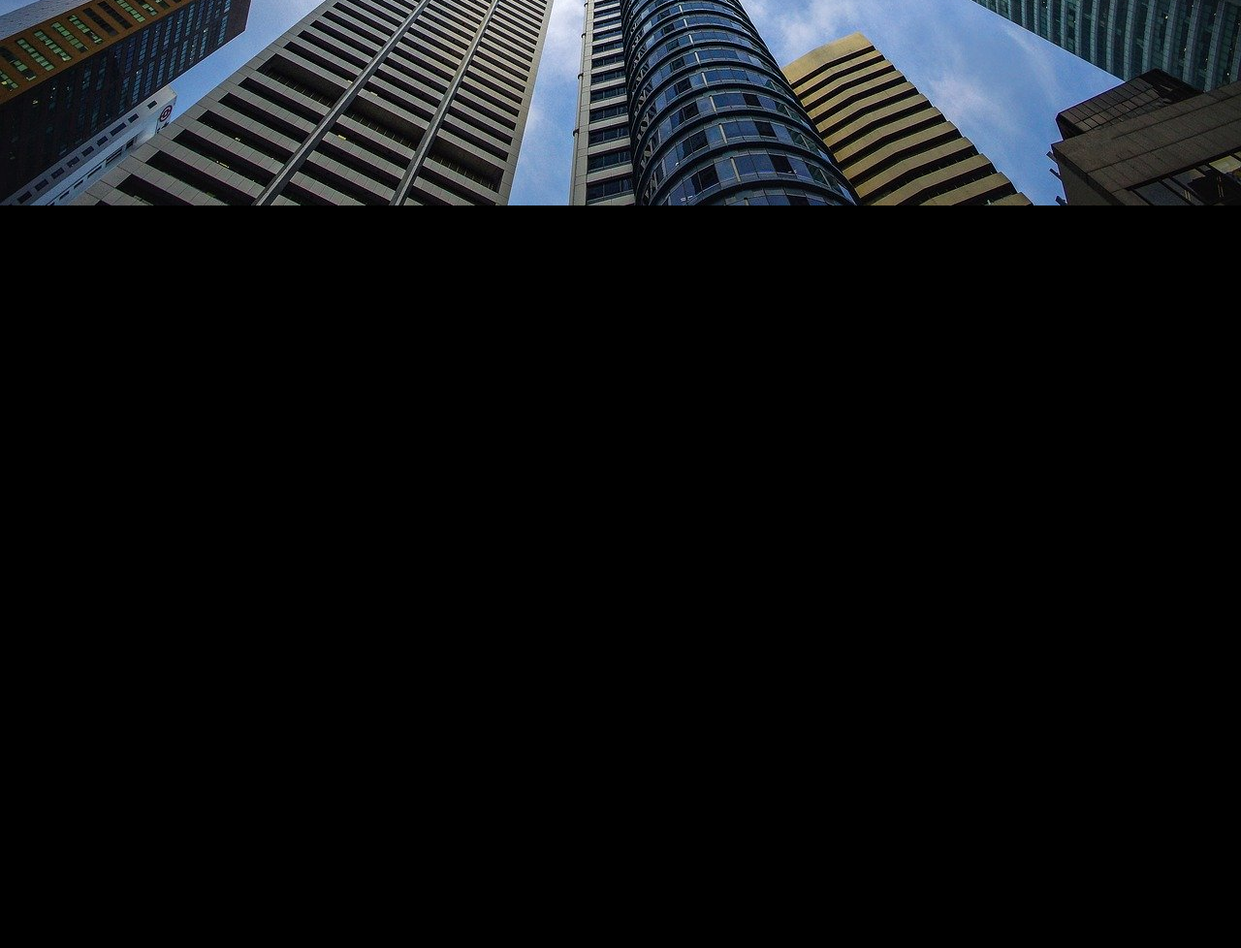
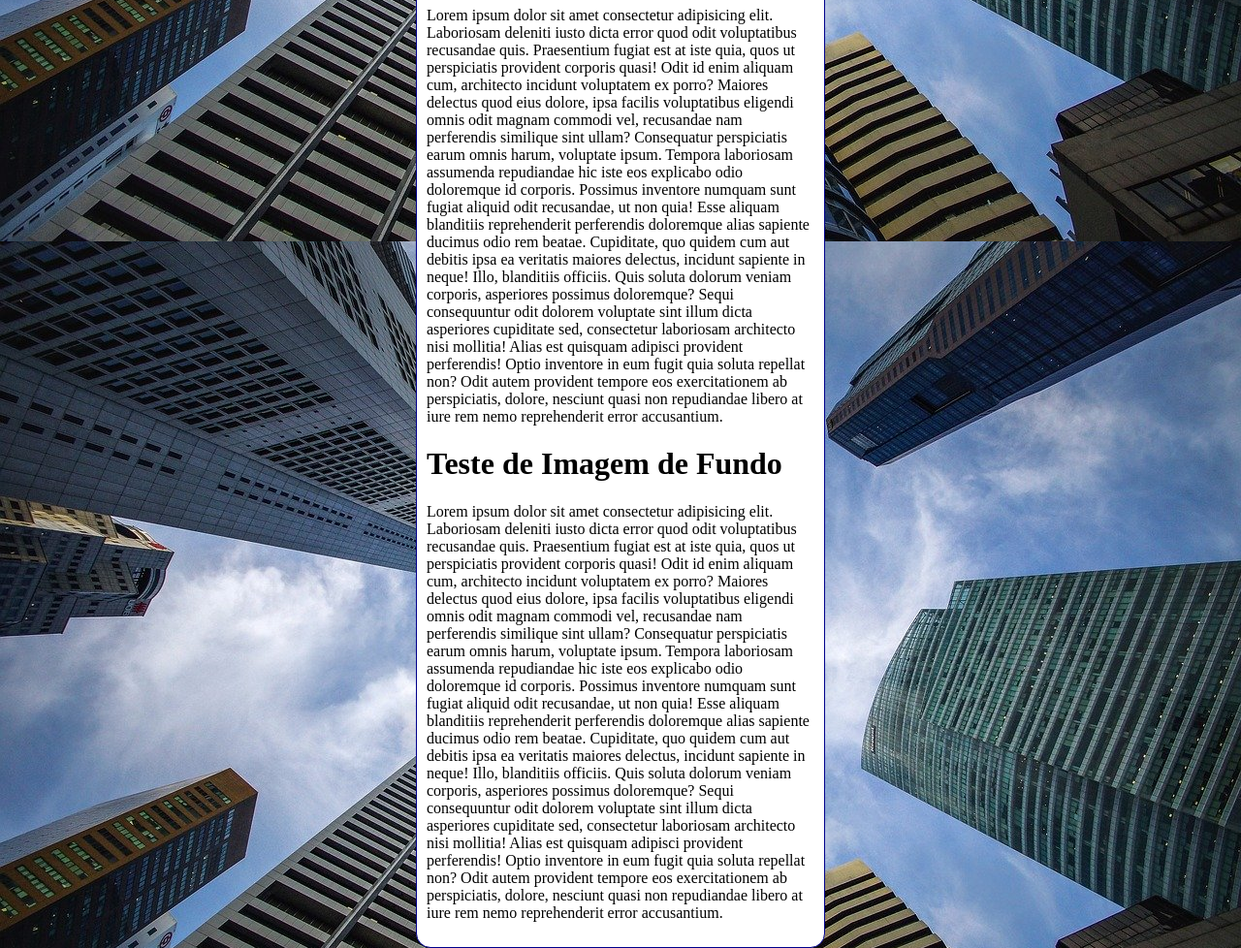
Before and after one commit to JonathanGOSantos/html-css, a plain HTML site: page exercicios/modulo-03/ex22/fundo006.html in a window 1280 px wide. Shown: the part 604-1582 px from the top of the page at 97% size. Before the commit the page ends 816 px from the top, so only its background shows below. Drawn offline with Linux system fonts and the light colour scheme.

Commit message:
Update fundo006.html

```diff
--- a/exercicios/modulo-03/ex22/fundo006.html
+++ b/exercicios/modulo-03/ex22/fundo006.html
@@ -11,7 +11,7 @@
             background-color: black;
             background-image: url('images/wallpaper002.jpg');
             background-position: center top;
-            background-repeat: no-repeat;
+            background-repeat: repeat-y;
             background-size: cover;
         }
 
@@ -29,11 +29,25 @@
     <main>
         <h1>Teste de Imagem de Fundo</h1>
         <p><span>Lorem ipsum dolor sit amet consectetur adipisicing elit. Laboriosam deleniti iusto dicta error quod odit voluptatibus recusandae quis. Praesentium fugiat est at iste quia, quos ut perspiciatis provident corporis quasi!</span>
-            <span>Odit id enim aliquam cum, architecto incidunt voluptatem ex porro? Maiores delectus quod eius dolore, ipsa facilis voluptatibus eligendi omnis odit magnam commodi vel, recusandae nam perferendis similique sint ullam?</span>
-            <span>Consequatur perspiciatis earum omnis harum, voluptate ipsum. Tempora laboriosam assumenda repudiandae hic iste eos explicabo odio doloremque id corporis. Possimus inventore numquam sunt fugiat aliquid odit recusandae, ut non quia!</span>
-            <span>Esse aliquam blanditiis reprehenderit perferendis doloremque alias sapiente ducimus odio rem beatae. Cupiditate, quo quidem cum aut debitis ipsa ea veritatis maiores delectus, incidunt sapiente in neque! Illo, blanditiis officiis.</span>
-            <span>Quis soluta dolorum veniam corporis, asperiores possimus doloremque? Sequi consequuntur odit dolorem voluptate sint illum dicta asperiores cupiditate sed, consectetur laboriosam architecto nisi mollitia! Alias est quisquam adipisci provident perferendis!</span>
-            <span>Optio inventore in eum fugit quia soluta repellat non? Odit autem provident tempore eos exercitationem ab perspiciatis, dolore, nesciunt quasi non repudiandae libero at iure rem nemo reprehenderit error accusantium.</span></p>
+        <span>Odit id enim aliquam cum, architecto incidunt voluptatem ex porro? Maiores delectus quod eius dolore, ipsa facilis voluptatibus eligendi omnis odit magnam commodi vel, recusandae nam perferendis similique sint ullam?</span>
+        <span>Consequatur perspiciatis earum omnis harum, voluptate ipsum. Tempora laboriosam assumenda repudiandae hic iste eos explicabo odio doloremque id corporis. Possimus inventore numquam sunt fugiat aliquid odit recusandae, ut non quia!</span>
+        <span>Esse aliquam blanditiis reprehenderit perferendis doloremque alias sapiente ducimus odio rem beatae. Cupiditate, quo quidem cum aut debitis ipsa ea veritatis maiores delectus, incidunt sapiente in neque! Illo, blanditiis officiis.</span>
+        <span>Quis soluta dolorum veniam corporis, asperiores possimus doloremque? Sequi consequuntur odit dolorem voluptate sint illum dicta asperiores cupiditate sed, consectetur laboriosam architecto nisi mollitia! Alias est quisquam adipisci provident perferendis!</span>
+        <span>Optio inventore in eum fugit quia soluta repellat non? Odit autem provident tempore eos exercitationem ab perspiciatis, dolore, nesciunt quasi non repudiandae libero at iure rem nemo reprehenderit error accusantium.</span></p>
+        <h1>Teste de Imagem de Fundo</h1>
+        <p><span>Lorem ipsum dolor sit amet consectetur adipisicing elit. Laboriosam deleniti iusto dicta error quod odit voluptatibus recusandae quis. Praesentium fugiat est at iste quia, quos ut perspiciatis provident corporis quasi!</span>
+        <span>Odit id enim aliquam cum, architecto incidunt voluptatem ex porro? Maiores delectus quod eius dolore, ipsa facilis voluptatibus eligendi omnis odit magnam commodi vel, recusandae nam perferendis similique sint ullam?</span>
+        <span>Consequatur perspiciatis earum omnis harum, voluptate ipsum. Tempora laboriosam assumenda repudiandae hic iste eos explicabo odio doloremque id corporis. Possimus inventore numquam sunt fugiat aliquid odit recusandae, ut non quia!</span>
+        <span>Esse aliquam blanditiis reprehenderit perferendis doloremque alias sapiente ducimus odio rem beatae. Cupiditate, quo quidem cum aut debitis ipsa ea veritatis maiores delectus, incidunt sapiente in neque! Illo, blanditiis officiis.</span>
+        <span>Quis soluta dolorum veniam corporis, asperiores possimus doloremque? Sequi consequuntur odit dolorem voluptate sint illum dicta asperiores cupiditate sed, consectetur laboriosam architecto nisi mollitia! Alias est quisquam adipisci provident perferendis!</span>
+        <span>Optio inventore in eum fugit quia soluta repellat non? Odit autem provident tempore eos exercitationem ab perspiciatis, dolore, nesciunt quasi non repudiandae libero at iure rem nemo reprehenderit error accusantium.</span></p>
+        <h1>Teste de Imagem de Fundo</h1>
+        <p><span>Lorem ipsum dolor sit amet consectetur adipisicing elit. Laboriosam deleniti iusto dicta error quod odit voluptatibus recusandae quis. Praesentium fugiat est at iste quia, quos ut perspiciatis provident corporis quasi!</span>
+        <span>Odit id enim aliquam cum, architecto incidunt voluptatem ex porro? Maiores delectus quod eius dolore, ipsa facilis voluptatibus eligendi omnis odit magnam commodi vel, recusandae nam perferendis similique sint ullam?</span>
+        <span>Consequatur perspiciatis earum omnis harum, voluptate ipsum. Tempora laboriosam assumenda repudiandae hic iste eos explicabo odio doloremque id corporis. Possimus inventore numquam sunt fugiat aliquid odit recusandae, ut non quia!</span>
+        <span>Esse aliquam blanditiis reprehenderit perferendis doloremque alias sapiente ducimus odio rem beatae. Cupiditate, quo quidem cum aut debitis ipsa ea veritatis maiores delectus, incidunt sapiente in neque! Illo, blanditiis officiis.</span>
+        <span>Quis soluta dolorum veniam corporis, asperiores possimus doloremque? Sequi consequuntur odit dolorem voluptate sint illum dicta asperiores cupiditate sed, consectetur laboriosam architecto nisi mollitia! Alias est quisquam adipisci provident perferendis!</span>
+        <span>Optio inventore in eum fugit quia soluta repellat non? Odit autem provident tempore eos exercitationem ab perspiciatis, dolore, nesciunt quasi non repudiandae libero at iure rem nemo reprehenderit error accusantium.</span></p>
     </main>
 </body>
 </html>
```
